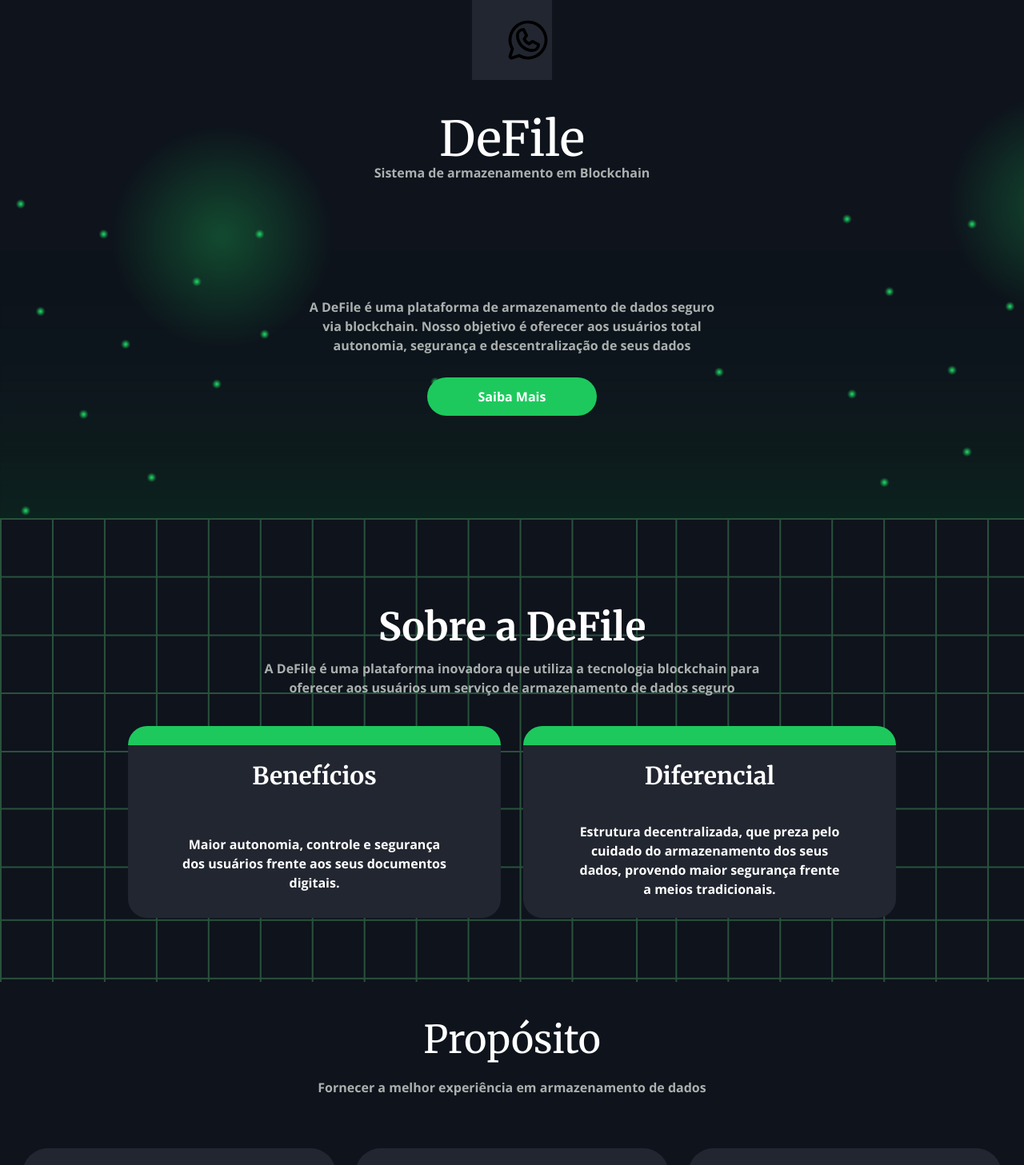
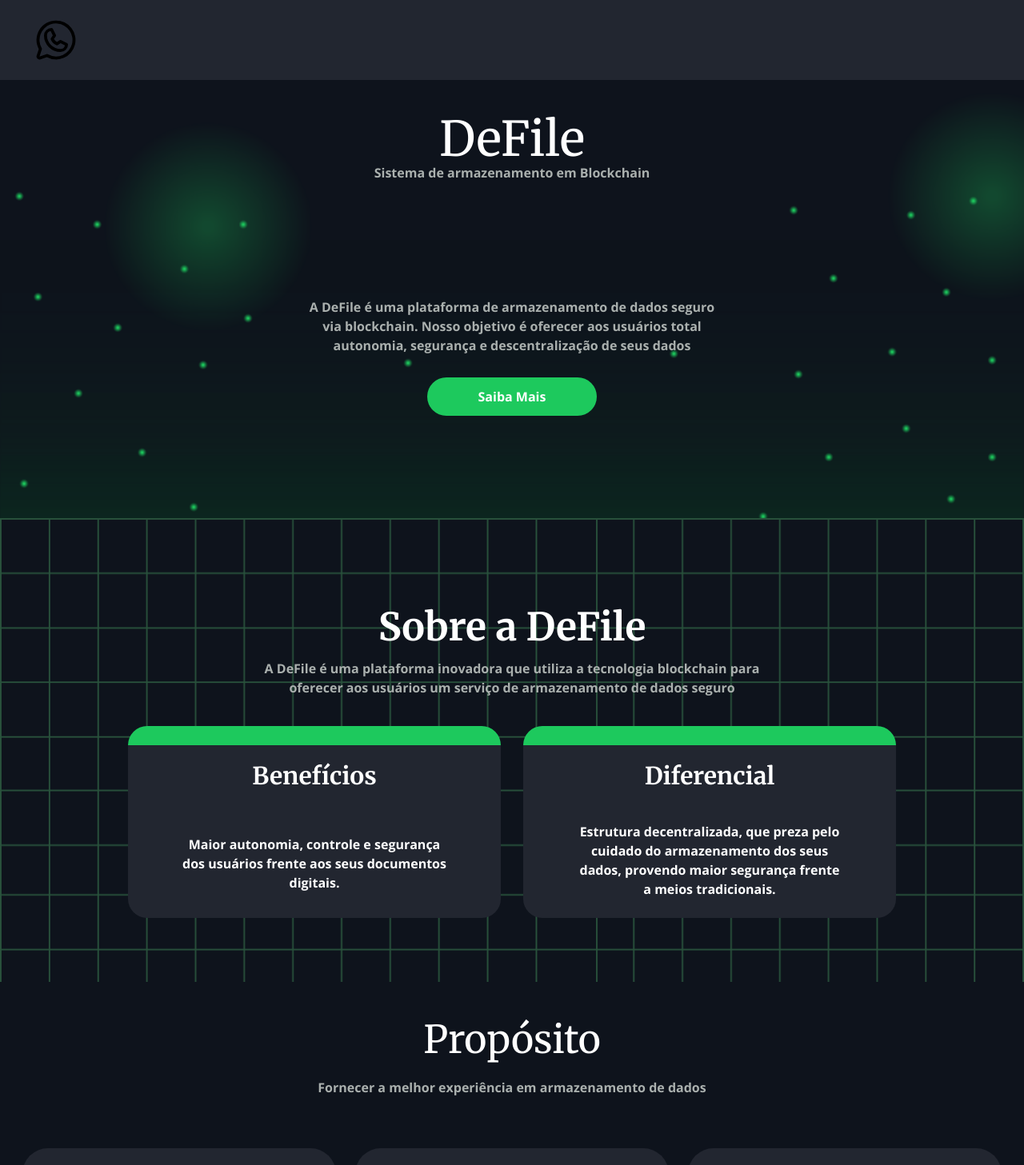
Before and after one commit to Daniel-san8/deFIle-landing, a Next.js app: page / in a window 1280 px wide. Shown: the top 1457 px of the page at 80% size. Built offline with nearby package versions, Linux system fonts and the light colour scheme.

Commit message:
feat: change bg

```diff
--- a/src/app/layout.tsx
+++ b/src/app/layout.tsx
@@ -15,7 +15,7 @@ export default function RootLayout({
   return (
     <html lang="pt-br">
       <body
-        className={`antialiased ${openSans.className} max-w-[1440px] bg-[var(--color-bg-primary)] flex flex-col items-center`}
+        className={`antialiased ${openSans.className} max-w-[1440px] bg-[var(--color-bg-primary)] mx-auto`}
       >
         {children}
       </body>
--- a/src/app/page.tsx
+++ b/src/app/page.tsx
@@ -8,7 +8,7 @@ export default function Home() {
       <header className="bg-[var(--color-header)]">
         <PiWhatsappLogo className="pl-10" size={100} />
       </header>
-      <main className={`${merriweather.className} text-center text-white bg-no-repeat bg-black bg-[url(/assets/bg7.png)]`}>
+      <main className={`${merriweather.className} text-center text-white bg-cover bg-[url(/assets/bg7.png)]`}>
         <h1 className="text-6xl pt-11">DeFile</h1>
         <p className={`${openSans.className} text-[var(--color-text-primary)] text-base font-bold pt-3 px-6 md:px-0 md:pt-0`}>Sistema de armazenamento em Blockchain</p>
 
@@ -19,7 +19,7 @@ export default function Home() {
         </div>
       </main>
 
-      <section className={`${merriweather.className} bg-amber-950 text-center text-[var(--color-text-primary)] font-bold bg-[url(/assets/bg8.png)] bg-no-repeat`}>
+      <section className={`${merriweather.className} text-center text-[var(--color-text-primary)] font-bold bg-[url(/assets/bg8.png)] bg-cover`}>
         <h1 className="text-white text-5xl pt-14 px-5 md:px-0 md:pt-28">Sobre a DeFile</h1>
         <p className={`${openSans.className} text-base px-16 pt-4 pb-9 lg:px-80`}>A DeFile é uma plataforma inovadora que utiliza a tecnologia blockchain para oferecer aos usuários um serviço de armazenamento de dados seguro
         </p>
```
